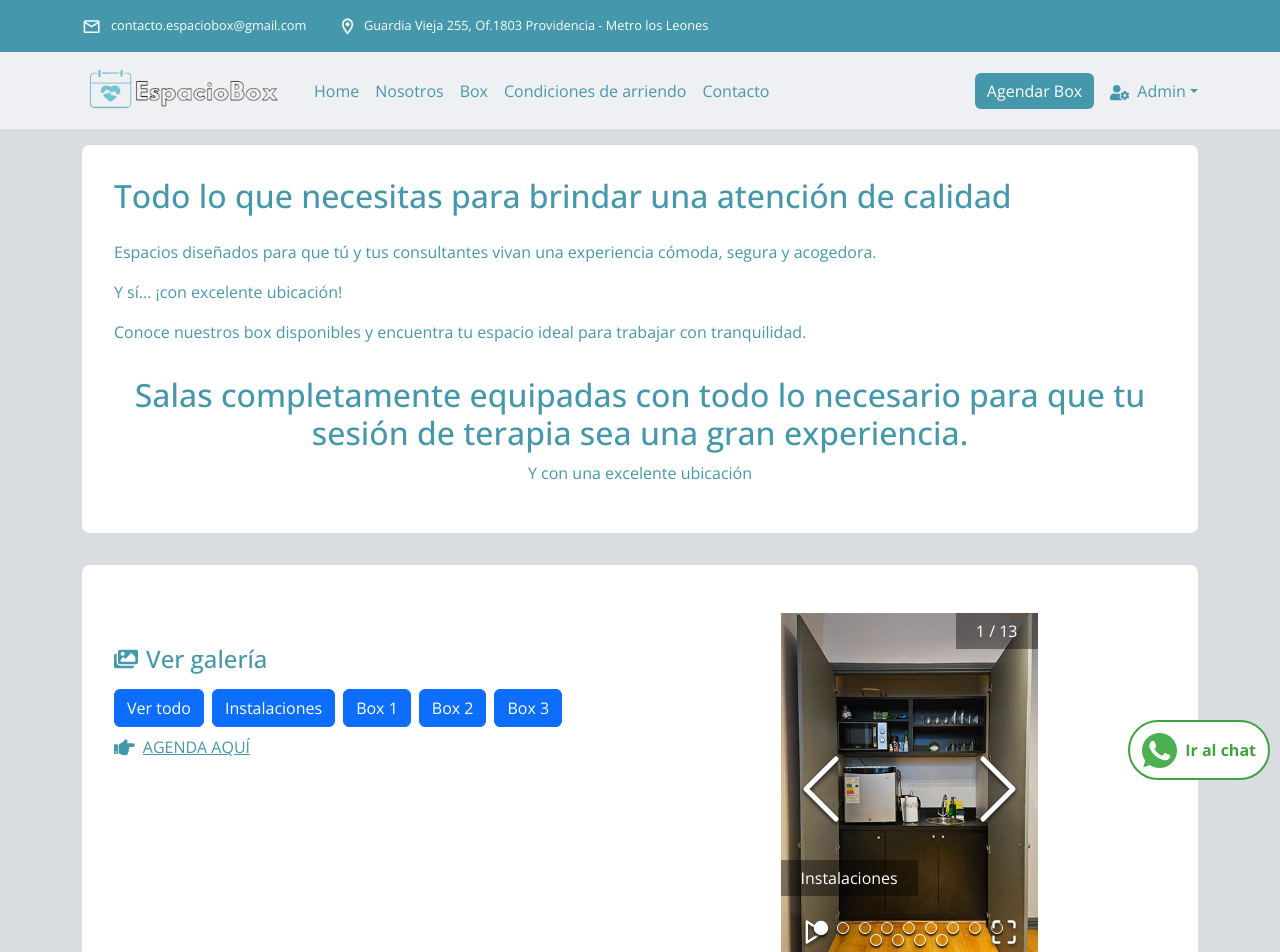
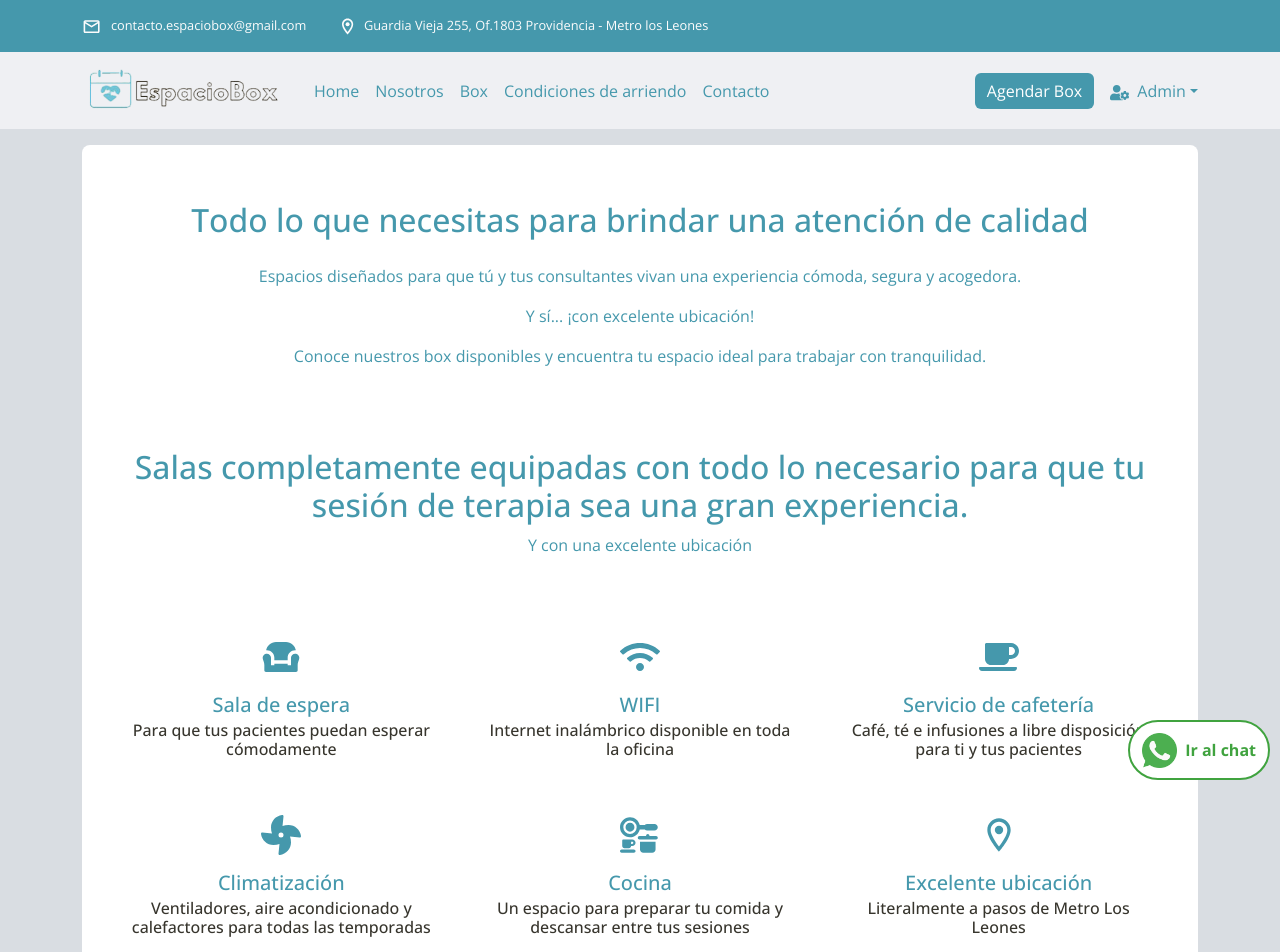
Before and after one commit to ssalinascalibar/espacio-box-noLogin, a React (Vite) app: page /boxes in a window 1280 px wide. Shown: the top 952 px of the page. Built offline with nearby package versions, Linux system fonts and the light colour scheme.

Commit message:
add section box features with styles

```diff
--- a/src/features/boxes/Boxes.jsx
+++ b/src/features/boxes/Boxes.jsx
@@ -3,12 +3,13 @@ import { fetchBoxes } from "../../services/api";
 import Container from "react-bootstrap/Container";
 import Row from "react-bootstrap/Row";
 import Col from "react-bootstrap/Col";
+import Card from "react-bootstrap/Card";
 // import Button from 'react-bootstrap/Button';
 import "./boxes.css";
 import ReactPlayer from "react-player";
 import ImageGallery from "react-image-gallery";
 import { GalleryShowBtn } from "./BoxesBtn";
-import { FaImages } from "../../assets/icons/icons";
+import { FaImages, FaWifi, FaCoffee, FaFan, MdOutlineLocationOn, FaKitchenSet, RiSofaFill } from "../../assets/icons/icons";
 import { ReserveLink } from "../../shared/components/links/CustomLinks";
 import "react-image-gallery/styles/css/image-gallery.css";
 
@@ -23,6 +24,45 @@ export default function Boxes() {
     };
     getBoxes();
   }, []);
+
+  const iconData = [
+    {
+      id: 0,
+      icon: <RiSofaFill size={40} />,
+      title: 'Sala de espera',
+      description: 'Para que tus pacientes puedan esperar cómodamente',
+    },
+    {
+      id: 1,
+      icon: <FaWifi size={40} />,
+      title: 'WIFI',
+      description: 'Internet inalámbrico disponible en toda la oficina',
+    },
+    {
+      id: 2,
+      icon: <FaCoffee size={40} />,
+      title: 'Servicio de cafetería',
+      description: 'Café, té e infusiones a libre disposición para ti y tus pacientes',
+    },
+    {
+      id: 3,
+      icon: <FaFan size={40} />,
+      title: 'Climatización',
+      description: 'Ventiladores, aire acondicionado y calefactores para todas las temporadas',
+    },
+    {
+      id: 4,
+      icon: <FaKitchenSet size={40} />,
+      title: 'Cocina',
+      description: 'Un espacio para preparar tu comida y descansar entre tus sesiones',
+    },
+    {
+      id: 5,
+      icon: <MdOutlineLocationOn size={40} />,
+      title: 'Excelente ubicación',
+      description: 'Literalmente a pasos de Metro Los Leones',
+    },
+  ];
 
   const videoBoxes = [
     {
@@ -55,27 +95,27 @@ export default function Boxes() {
     <>
       <main>
         <Container>
-          <section>
+          <section id="box-features">
           <div id="boxes-gallery" className="backgroundSection">
             <Row>
               <Col xs={12} lg={12}>
-                <h2 style={{ textAlign: "left" }} className="section-titles">
+                <h2 className="section-titles mt-4">
                   Todo lo que necesitas para brindar una atención de calidad
                 </h2>
-                <p style={{ textAlign: "left" }}>
+                <p>
                   Espacios diseñados para que tú y tus consultantes vivan una experiencia cómoda, segura y acogedora.
                 </p>
-                <p style={{ textAlign: "left" }}>
+                <p>
                   Y sí... ¡con excelente ubicación!
                 </p>
-                <p style={{ textAlign: "left" }}>
+                <p>
                   Conoce nuestros box disponibles y encuentra tu espacio ideal para trabajar con tranquilidad.
                 </p>
               </Col>
             </Row>
             <Row>
               <Col>
-              <div id="box-features">
+              <div id="box-features-header">
                 <h2>
                   Salas completamente equipadas con todo lo necesario para que tu sesión de terapia
                   sea una gran experiencia.
@@ -83,6 +123,23 @@ export default function Boxes() {
                 <p>Y con una excelente ubicación</p>
               </div>
               </Col>
+            </Row>
+            <Row className="g-4">
+            {iconData.map((card) => (
+              <Col key={card.id} xs={6} lg={4}>
+                <Card className="text-left h-100">
+                  <Card.Body className="d-flex flex-column justify-content-center">
+                  <div className="mb-3">{card.icon}</div>
+                    <Card.Title>
+                      {card.title}
+                    </Card.Title>
+                    <Card.Subtitle className="card-subtitle">
+                      {card.description}
+                    </Card.Subtitle>
+                  </Card.Body>
+                </Card>
+              </Col>
+            ))}
             </Row>
           </div>
           </section>
--- a/src/features/boxes/boxes.css
+++ b/src/features/boxes/boxes.css
@@ -1,9 +1,32 @@
+#box-features {
+    text-align: center;
+}
+
+#box-features-header{
+    margin: 2rem 0;
+}
+
 #gallery-show-btn {
     display: inline-block;
 }
 
 #gallery-show-btn .btn {
     margin: 0.5rem 0.5rem 0.5rem 0;
+}
+
+#box-features .card {
+    border: none;
+}
+
+#box-features .card svg,
+#box-features .card .card-title  {
+    color: var(--primary-color);
+
+}
+
+#box-features .card .card-subtitle {
+    color: var(--accent-color);
+
 }
 
 #show-title-gallery {
@@ -57,9 +80,8 @@
 
 @media screen and (min-width: 992px) {
 
-    #box-features{
-        text-align: center;
-        margin: 1rem 0;
+    #box-features-header{
+        margin: 4rem 0;
     }
 
     #show-title-gallery {
```
